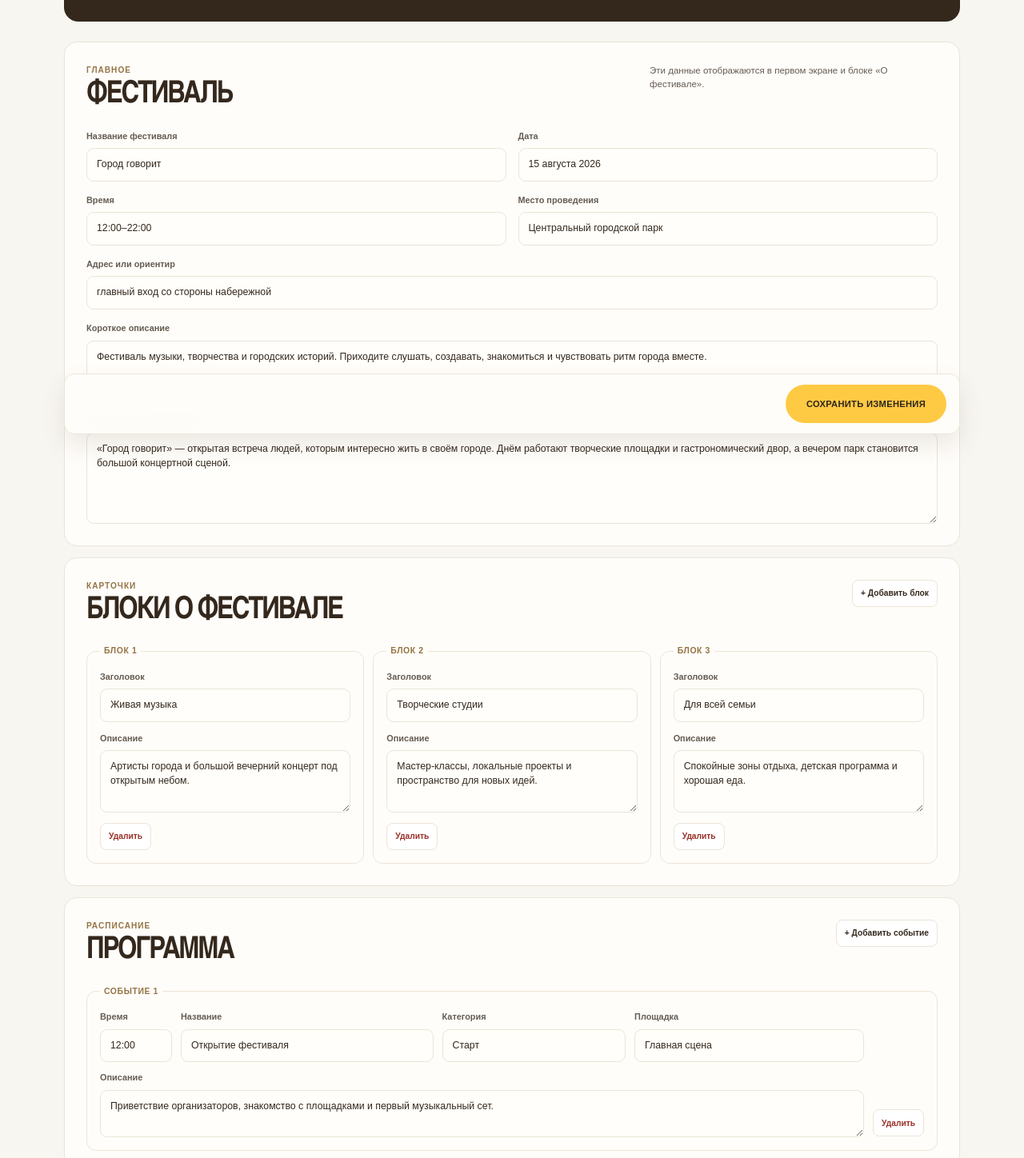
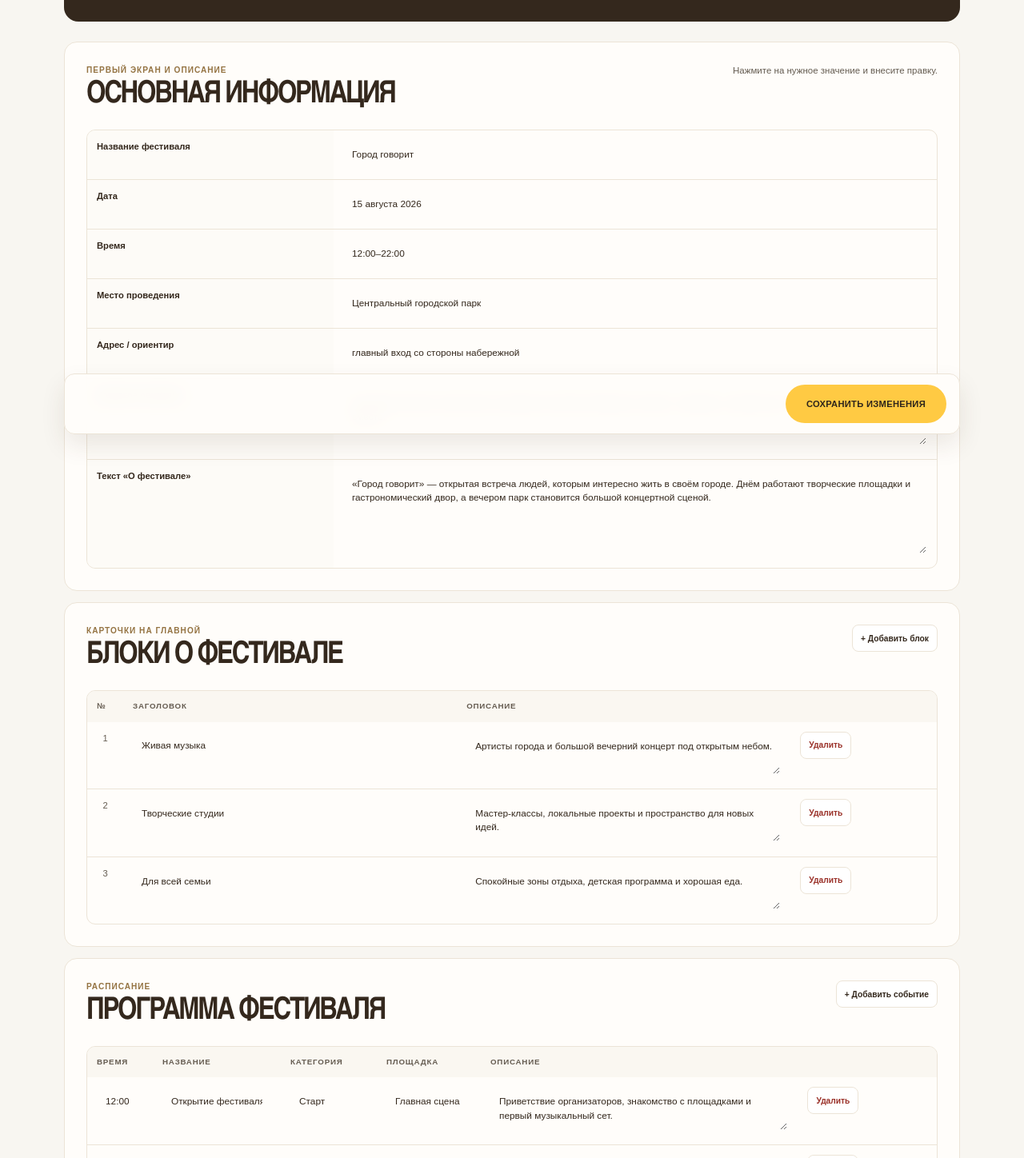
Before and after one commit to nepovtor/festival-platform, a Next.js app: page /admin/content in a window 1280 px wide. Shown: the part 242-1690 px from the top of the page at 80% size. Built offline with nearby package versions, Linux system fonts and the light colour scheme; no server answers.

Commit message:
Add admin navigation and table editor

```diff
--- a/app/admin/content/page.tsx
+++ b/app/admin/content/page.tsx
@@ -17,8 +17,8 @@ export default async function ContentAdminPage() {
     <main className="admin-page content-admin-page">
       <header className="admin-header">
         <div>
-          <Link className="admin-back" href="/admin/registrations">
-            ← К регистрациям
+          <Link className="admin-back" href="/admin">
+            ← В админку
           </Link>
           <p className="eyebrow">Панель организатора</p>
           <h1>Содержимое сайта</h1>
--- /dev/null
+++ b/app/admin/page.tsx
@@ -0,0 +1,37 @@
+import type { Metadata } from "next";
+import Link from "next/link";
+
+export const metadata: Metadata = {
+  title: "Админка — Город говорит",
+  robots: { index: false, follow: false },
+};
+
+export default function AdminHomePage() {
+  return (
+    <main className="admin-home">
+      <section className="admin-home-card">
+        <p className="eyebrow">Панель организатора</p>
+        <h1>Управление фестивалем</h1>
+        <p>
+          Выберите раздел: посмотрите текущие регистрации или обновите
+          содержимое сайта.
+        </p>
+        <nav className="admin-choice-grid" aria-label="Разделы админки">
+          <Link className="admin-choice" href="/admin/registrations">
+            <span>01</span>
+            <strong>Статистика</strong>
+            <small>Регистрации, гости, письма и CSV-выгрузка</small>
+          </Link>
+          <Link className="admin-choice admin-choice-accent" href="/admin/content">
+            <span>02</span>
+            <strong>Редактор сайта</strong>
+            <small>Дата, тексты, карточки и программа фестиваля</small>
+          </Link>
+        </nav>
+        <Link className="admin-public-link" href="/">
+          ← Вернуться на сайт
+        </Link>
+      </section>
+    </main>
+  );
+}
--- a/app/globals.css
+++ b/app/globals.css
@@ -450,6 +450,71 @@ h1, h2 {
 }
 .admin-content-link:hover { background: #ffe09a; }
 
+.admin-home {
+  width: min(760px, calc(100% - 32px));
+  min-height: 100dvh;
+  margin: 0 auto;
+  display: grid;
+  align-items: center;
+}
+.admin-home-card {
+  padding: clamp(30px, 7vw, 64px);
+  border-radius: 22px;
+  background:
+    radial-gradient(circle at 100% 0%, rgba(255, 202, 67, 0.28), transparent 34%),
+    var(--ink);
+  color: white;
+}
+.admin-home-card .eyebrow { margin-bottom: 15px; color: #ffd268; }
+.admin-home-card h1 {
+  max-width: 580px;
+  margin-bottom: 18px;
+  font-size: clamp(3rem, 8vw, 6rem);
+  line-height: 0.84;
+}
+.admin-home-card > p:not(.eyebrow) {
+  max-width: 470px;
+  margin-bottom: 34px;
+  color: rgba(255, 255, 255, 0.72);
+  font-size: 0.87rem;
+  line-height: 1.6;
+}
+.admin-choice-grid { display: grid; grid-template-columns: repeat(2, 1fr); gap: 12px; }
+.admin-choice {
+  min-height: 220px;
+  padding: 21px;
+  display: flex;
+  flex-direction: column;
+  border: 1px solid rgba(255, 255, 255, 0.2);
+  border-radius: 15px;
+  background: rgba(255, 255, 255, 0.06);
+  transition: transform 160ms ease, background 160ms ease;
+}
+.admin-choice:hover { background: rgba(255, 255, 255, 0.13); transform: translateY(-3px); }
+.admin-choice-accent { border-color: transparent; background: var(--accent); color: var(--ink); }
+.admin-choice-accent:hover { background: #ffda73; }
+.admin-choice > span {
+  margin-bottom: auto;
+  font-size: 0.67rem;
+  font-weight: 800;
+  letter-spacing: 0.08em;
+}
+.admin-choice strong {
+  margin-bottom: 9px;
+  font-family: var(--display);
+  font-size: 1.65rem;
+  letter-spacing: -0.04em;
+  text-transform: uppercase;
+}
+.admin-choice small { max-width: 210px; font-size: 0.7rem; line-height: 1.45; }
+.admin-public-link {
+  display: inline-block;
+  margin-top: 25px;
+  color: rgba(255, 255, 255, 0.68);
+  font-size: 0.7rem;
+}
+.admin-public-link:hover { color: var(--accent); }
+
 .admin-stats { margin-bottom: 14px; display: grid; grid-template-columns: repeat(4, 1fr); gap: 12px; }
 .admin-stats article, .admin-table-card { padding: 20px; border: 1px solid var(--line); border-radius: 15px; background: var(--card); }
 .admin-stats article { min-height: 132px; display: flex; flex-direction: column; justify-content: space-between; }
@@ -521,6 +586,62 @@ th { color: var(--muted); font-size: 0.62rem; letter-spacing: 0.08em; text-trans
   letter-spacing: 0.1em;
   text-transform: uppercase;
 }
+.editor-table-wrap {
+  overflow-x: auto;
+  border: 1px solid var(--line);
+  border-radius: 11px;
+}
+.editor-table {
+  min-width: 620px;
+  margin: 0;
+  border-collapse: collapse;
+}
+.editor-table th, .editor-table td {
+  padding: 12px;
+  border-top: 1px solid var(--line);
+  white-space: normal;
+  vertical-align: top;
+}
+.editor-table tr:first-child th, .editor-table tr:first-child td { border-top: 0; }
+.editor-table thead th {
+  border-top: 0;
+  background: #faf7f1;
+  color: var(--muted);
+  font-size: 0.61rem;
+}
+.editor-table tbody th {
+  width: 29%;
+  background: #fdfbf7;
+  color: var(--ink);
+  font-size: 0.7rem;
+  letter-spacing: 0;
+  text-transform: none;
+}
+.editor-table input, .editor-table textarea {
+  width: 100%;
+  padding: 9px 10px;
+  border: 1px solid transparent;
+  border-radius: 7px;
+  outline: none;
+  background: transparent;
+  color: var(--ink);
+  font: 0.74rem/1.45 var(--body);
+  resize: vertical;
+}
+.editor-table input:hover, .editor-table textarea:hover { background: #fffdf8; border-color: var(--line); }
+.editor-table input:focus, .editor-table textarea:focus {
+  border-color: #bd883e;
+  background: white;
+  box-shadow: 0 0 0 3px rgba(255, 202, 67, 0.22);
+}
+.editor-repeat-table { min-width: 700px; }
+.editor-repeat-table td:first-child { width: 45px; color: var(--muted); font-size: 0.7rem; text-align: center; }
+.editor-program-table { min-width: 960px; }
+.editor-program-table th:nth-child(1) { width: 82px; }
+.editor-program-table th:nth-child(2) { width: 160px; }
+.editor-program-table th:nth-child(3) { width: 120px; }
+.editor-program-table th:nth-child(4) { width: 130px; }
+.editor-table .editor-remove { margin: 0; }
 .editor-grid {
   display: grid;
   grid-template-columns: repeat(2, 1fr);
--- a/components/site-editor.tsx
+++ b/components/site-editor.tsx
@@ -1,16 +1,23 @@
 "use client";
 
 import { useState } from "react";
-import type { FestivalFeature, ProgramContentItem, SiteContent } from "@/content/site-content";
+import type {
+  FestivalFeature,
+  ProgramContentItem,
+  SiteContent,
+} from "@/content/site-content";
 
 type SiteEditorProps = {
   initialContent: SiteContent;
 };
 
-const emptyFeature: FestivalFeature = { title: "Новый блок", description: "Описание" };
+const emptyFeature: FestivalFeature = {
+  title: "Новый блок",
+  description: "Описание",
+};
 const emptyProgramItem: ProgramContentItem = {
   time: "12:00",
-  title: "Новый пункт программы",
+  title: "Новое событие",
   description: "Описание события",
   venue: "Площадка",
   category: "Программа",
@@ -76,7 +83,7 @@ export function SiteEditor({ initialContent }: SiteEditorProps) {
         setMessage(result.message ?? "Не удалось сохранить изменения.");
         return;
       }
-      setMessage("Сохранено. Обновите главную страницу, чтобы увидеть изменения.");
+      setMessage("Изменения сохранены и уже появятся на сайте после обновления страницы.");
     } catch {
       setMessage("Не удалось связаться с сервером.");
     } finally {
@@ -89,49 +96,64 @@ export function SiteEditor({ initialContent }: SiteEditorProps) {
       <section className="editor-card">
         <div className="editor-card-heading">
           <div>
-            <p className="editor-kicker">Главное</p>
-            <h2>Фестиваль</h2>
+            <p className="editor-kicker">Первый экран и описание</p>
+            <h2>Основная информация</h2>
           </div>
-          <p>Эти данные отображаются в первом экране и блоке «О фестивале».</p>
+          <p>Нажмите на нужное значение и внесите правку.</p>
         </div>
-        <div className="editor-grid">
-          <label>
-            Название фестиваля
+        <div className="editor-table-wrap">
+          <table className="editor-table">
+            <tbody>
+              <tr>
+                <th scope="row">Название фестиваля</th>
+                <td>
                   <input
                     value={content.festival.name}
                     onChange={(event) => updateFestival("name", event.target.value)}
                   />
-          </label>
-          <label>
-            Дата
+                </td>
+              </tr>
+              <tr>
+                <th scope="row">Дата</th>
+                <td>
                   <input
                     value={content.festival.date}
                     onChange={(event) => updateFestival("date", event.target.value)}
                   />
-          </label>
-          <label>
-            Время
+                </td>
+              </tr>
+              <tr>
+                <th scope="row">Время</th>
+                <td>
                   <input
                     value={content.festival.time}
                     onChange={(event) => updateFestival("time", event.target.value)}
                   />
-          </label>
-          <label>
-            Место проведения
+                </td>
+              </tr>
+              <tr>
+                <th scope="row">Место проведения</th>
+                <td>
                   <input
                     value={content.festival.place}
                     onChange={(event) => updateFestival("place", event.target.value)}
                   />
-          </label>
-          <label className="editor-full">
-            Адрес или ориентир
+                </td>
+              </tr>
+              <tr>
+                <th scope="row">Адрес / ориентир</th>
+                <td>
                   <input
                     value={content.festival.address}
-              onChange={(event) => updateFestival("address", event.target.value)}
+                    onChange={(event) =>
+                      updateFestival("address", event.target.value)
+                    }
                   />
-          </label>
-          <label className="editor-full">
-            Короткое описание
+                </td>
+              </tr>
+              <tr>
+                <th scope="row">Короткое описание</th>
+                <td>
                   <textarea
                     rows={3}
                     value={content.festival.description}
@@ -139,22 +161,27 @@ export function SiteEditor({ initialContent }: SiteEditorProps) {
                       updateFestival("description", event.target.value)
                     }
                   />
-          </label>
-          <label className="editor-full">
-            Текст блока «О фестивале»
+                </td>
+              </tr>
+              <tr>
+                <th scope="row">Текст «О фестивале»</th>
+                <td>
                   <textarea
                     rows={5}
                     value={content.festival.about}
                     onChange={(event) => updateFestival("about", event.target.value)}
                   />
-          </label>
+                </td>
+              </tr>
+            </tbody>
+          </table>
         </div>
       </section>
 
       <section className="editor-card">
         <div className="editor-card-heading">
           <div>
-            <p className="editor-kicker">Карточки</p>
+            <p className="editor-kicker">Карточки на главной</p>
             <h2>Блоки о фестивале</h2>
           </div>
           <button
@@ -174,29 +201,38 @@ export function SiteEditor({ initialContent }: SiteEditorProps) {
             + Добавить блок
           </button>
         </div>
-        <div className="editor-repeat-grid">
+        <div className="editor-table-wrap">
+          <table className="editor-table editor-repeat-table">
+            <thead>
+              <tr>
+                <th>№</th>
+                <th>Заголовок</th>
+                <th>Описание</th>
+                <th aria-label="Удалить" />
+              </tr>
+            </thead>
+            <tbody>
               {content.festival.features.map((feature, index) => (
-            <fieldset className="editor-repeat-card" key={index}>
-              <legend>Блок {index + 1}</legend>
-              <label>
-                Заголовок
+                <tr key={index}>
+                  <td>{index + 1}</td>
+                  <td>
                     <input
                       value={feature.title}
                       onChange={(event) =>
                         updateFeature(index, "title", event.target.value)
                       }
                     />
-              </label>
-              <label>
-                Описание
+                  </td>
+                  <td>
                     <textarea
-                  rows={3}
+                      rows={2}
                       value={feature.description}
                       onChange={(event) =>
                         updateFeature(index, "description", event.target.value)
                       }
                     />
-              </label>
+                  </td>
+                  <td>
                     <button
                       className="editor-remove"
                       type="button"
@@ -215,8 +251,11 @@ export function SiteEditor({ initialContent }: SiteEditorProps) {
                     >
                       Удалить
                     </button>
-            </fieldset>
+                  </td>
+                </tr>
               ))}
+            </tbody>
+          </table>
         </div>
       </section>
 
@@ -224,7 +263,7 @@ export function SiteEditor({ initialContent }: SiteEditorProps) {
         <div className="editor-card-heading">
           <div>
             <p className="editor-kicker">Расписание</p>
-            <h2>Программа</h2>
+            <h2>Программа фестиваля</h2>
           </div>
           <button
             className="editor-add"
@@ -240,48 +279,54 @@ export function SiteEditor({ initialContent }: SiteEditorProps) {
             + Добавить событие
           </button>
         </div>
-        <div className="editor-program-list">
+        <div className="editor-table-wrap">
+          <table className="editor-table editor-program-table">
+            <thead>
+              <tr>
+                <th>Время</th>
+                <th>Название</th>
+                <th>Категория</th>
+                <th>Площадка</th>
+                <th>Описание</th>
+                <th aria-label="Удалить" />
+              </tr>
+            </thead>
+            <tbody>
               {content.program.map((item, index) => (
-            <fieldset className="editor-program-item" key={index}>
-              <legend>Событие {index + 1}</legend>
-              <label>
-                Время
+                <tr key={index}>
+                  <td>
                     <input
                       value={item.time}
                       onChange={(event) =>
                         updateProgram(index, "time", event.target.value)
                       }
                     />
-              </label>
-              <label>
-                Название
+                  </td>
+                  <td>
                     <input
                       value={item.title}
                       onChange={(event) =>
                         updateProgram(index, "title", event.target.value)
                       }
                     />
-              </label>
-              <label>
-                Категория
+                  </td>
+                  <td>
                     <input
                       value={item.category}
                       onChange={(event) =>
                         updateProgram(index, "category", event.target.value)
                       }
                     />
-              </label>
-              <label>
-                Площадка
+                  </td>
+                  <td>
                     <input
                       value={item.venue}
                       onChange={(event) =>
                         updateProgram(index, "venue", event.target.value)
                       }
                     />
-              </label>
-              <label className="editor-program-description">
-                Описание
+                  </td>
+                  <td>
                     <textarea
                       rows={2}
                       value={item.description}
@@ -289,7 +334,8 @@ export function SiteEditor({ initialContent }: SiteEditorProps) {
                         updateProgram(index, "description", event.target.value)
                       }
                     />
-              </label>
+                  </td>
+                  <td>
                     <button
                       className="editor-remove"
                       type="button"
@@ -305,8 +351,11 @@ export function SiteEditor({ initialContent }: SiteEditorProps) {
                     >
                       Удалить
                     </button>
-            </fieldset>
+                  </td>
+                </tr>
               ))}
+            </tbody>
+          </table>
         </div>
       </section>
 
```
Also changed, not shown: app/admin/registrations/page.tsx (+3 -8 lines). Lines whose indentation alone changed are shown as unchanged.
